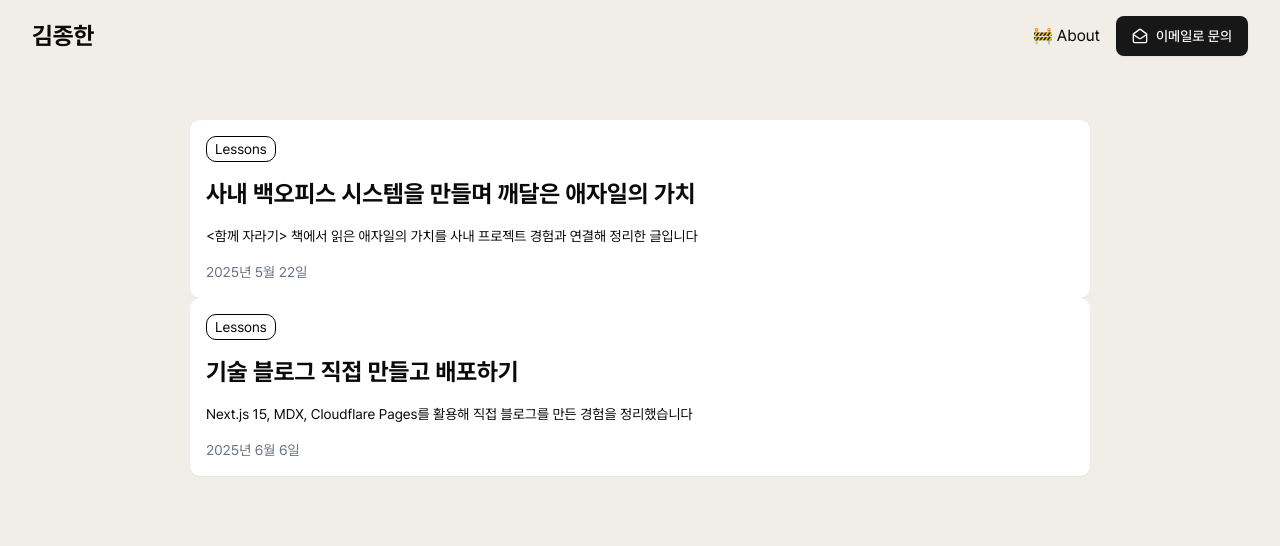
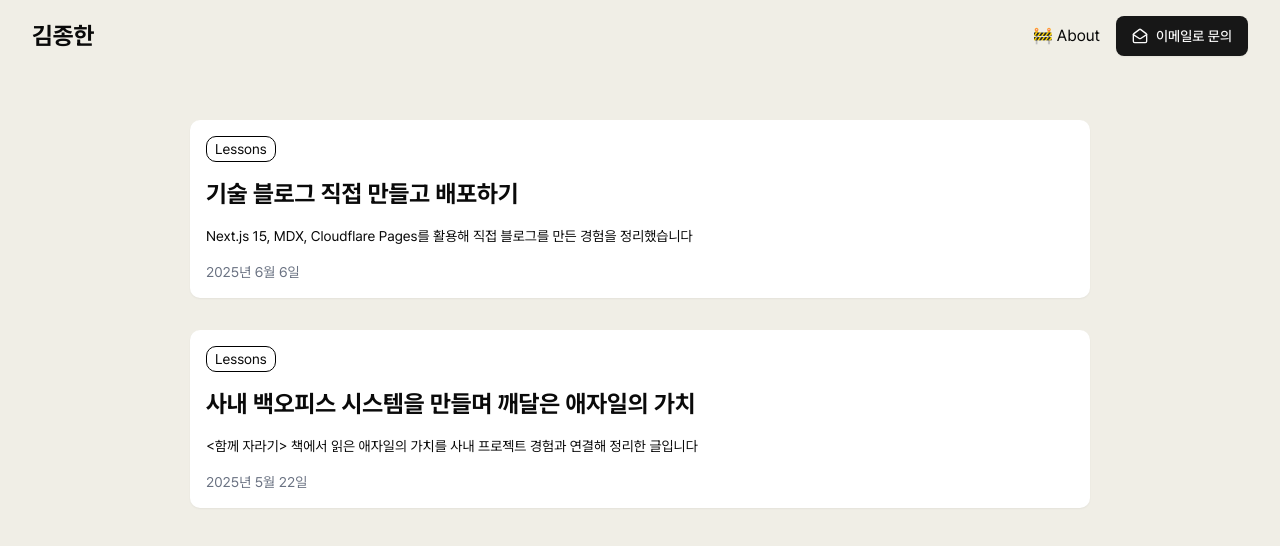
Before and after one commit to jong-k/public-home, a Next.js app: page / in a window 1280 px wide. Shown: the top 546 px of the page. Built offline with nearby package versions, Linux system fonts and the light colour scheme.

Commit message:
feat: post 최신순 정렬

```diff
--- a/src/app/page.tsx
+++ b/src/app/page.tsx
@@ -18,9 +18,15 @@ export default async function Home() {
     }),
   );
 
+  const sortedPostMetadatas = postMetadatas.sort(
+    (a, b) => new Date(b.date).getTime() - new Date(a.date).getTime(),
+  );
+
   return (
-    <PageWrapper className={cn("max-w-page", "mx-auto", "pt-30")}>
-      {postMetadatas.map((post) => (
+    <PageWrapper
+      className={cn("max-w-page", "mx-auto", "pt-30", "flex", "flex-col", "gap-8")}
+    >
+      {sortedPostMetadatas.map((post) => (
         <Link href={`/posts/${post.slug}`} key={post.slug}>
           <PostCard {...post} />
         </Link>
```
